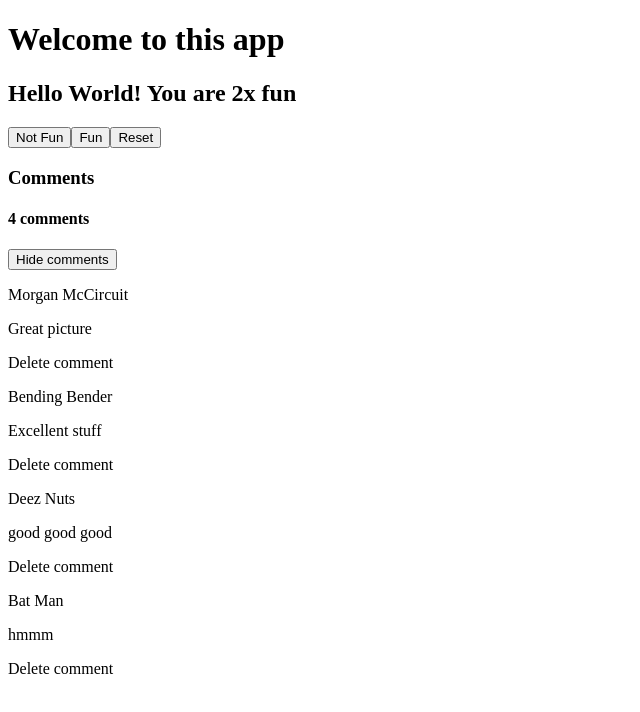
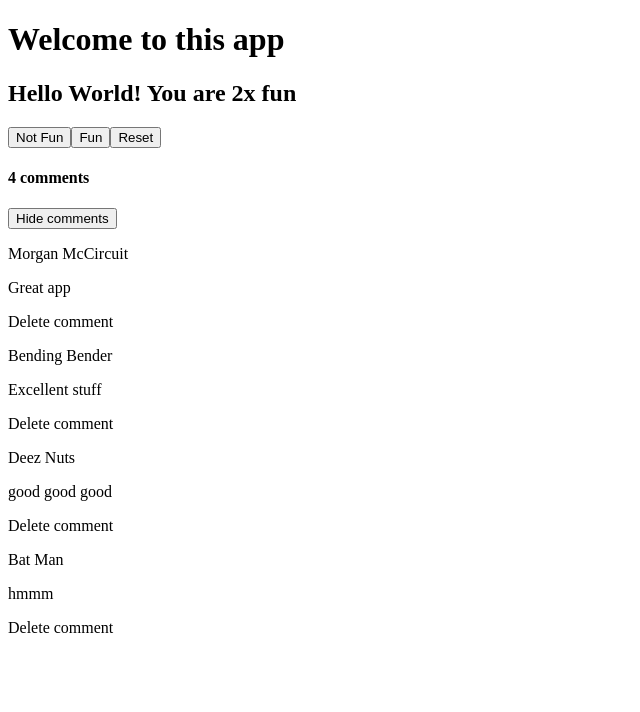
Before and after one commit to Noir-soul/first-react-app, a React app: page / in a window 1280 px wide. Both pictures are taken after a click on the button "Show comments". Shown: the top 712 px of the page, without its empty margins (0-640 px from the left). Built offline with nearby package versions, Linux system fonts and the light colour scheme.

Commit message:
small changes

```diff
--- a/src/components/Comment.js
+++ b/src/components/Comment.js
@@ -27,7 +27,7 @@ class CommentBox extends Component {
 
     _getComments() {
         let commentList = [
-            {id: 1, author: 'Morgan McCircuit', body: 'Great picture'},
+            {id: 1, author: 'Morgan McCircuit', body: 'Great app'},
             {id: 2, author: 'Bending Bender', body: 'Excellent stuff'},
             {id: 3, author: 'Deez Nuts', body: 'good good good'},
             {id: 4, author: 'Bat Man', body: 'hmmm'},
@@ -46,11 +46,10 @@ class CommentBox extends Component {
         const comments = this._getComments();
         let commentNodes;
         let buttonText = "Show comments";
+        (this.state.showComments) ? ((commentNodes = <div className="comment-list">{comments}</div>) && (buttonText = "Hide comments")) : commentNodes;
 
-        (this.state.showComments) ? ((commentNodes = <div className="comment-list">{comments}</div>) && (buttonText = "Hide comments")) : commentNodes;
         return(
             <div className="comment-box">
-                <h3>Comments</h3>
                 <h4 className="comment-count">{this._getCommentsTitle(comments.length)}</h4>
                 <button onClick={() => {this.setState({ showComments: !this.state.showComments })}}>{buttonText}</button>
                 {commentNodes}
```
